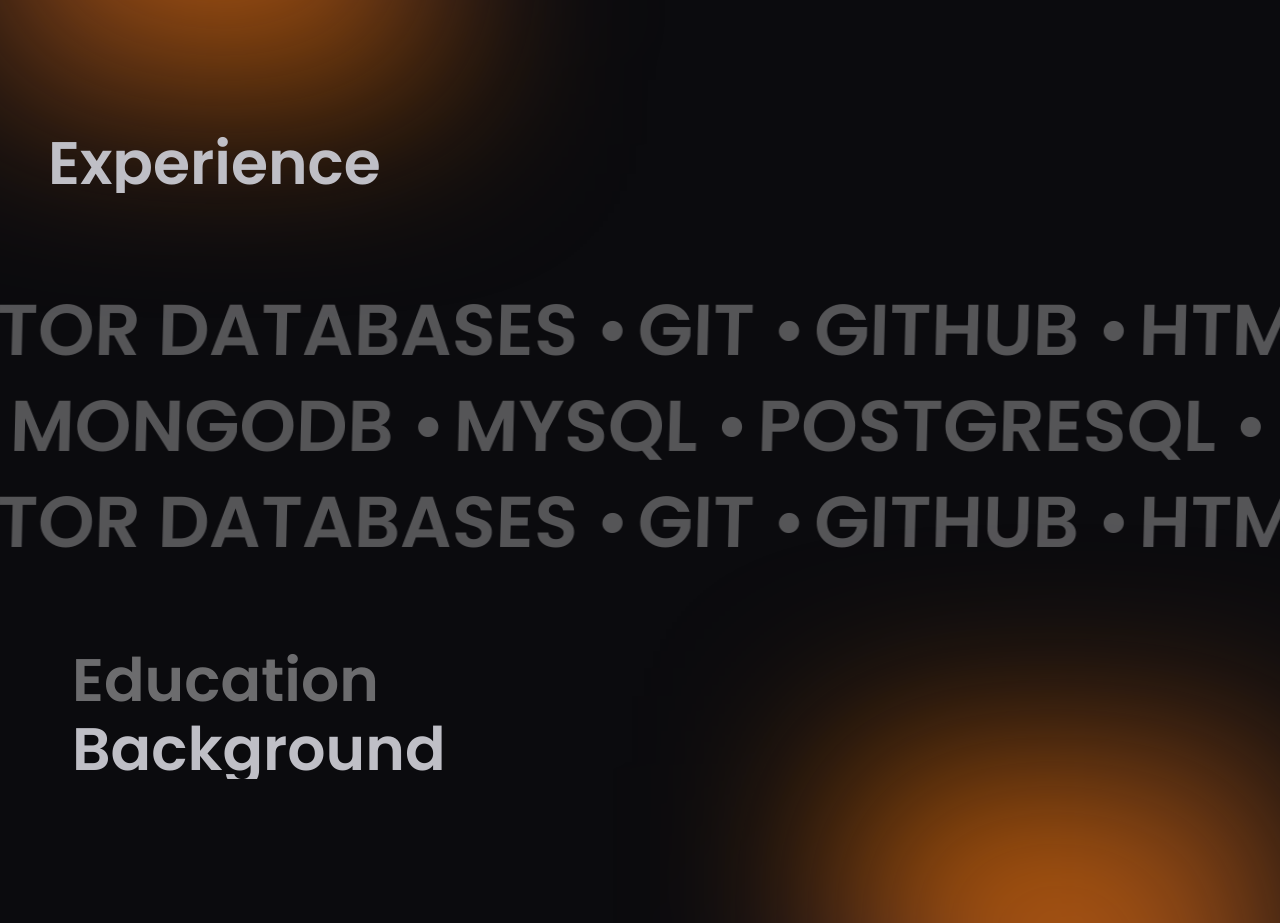
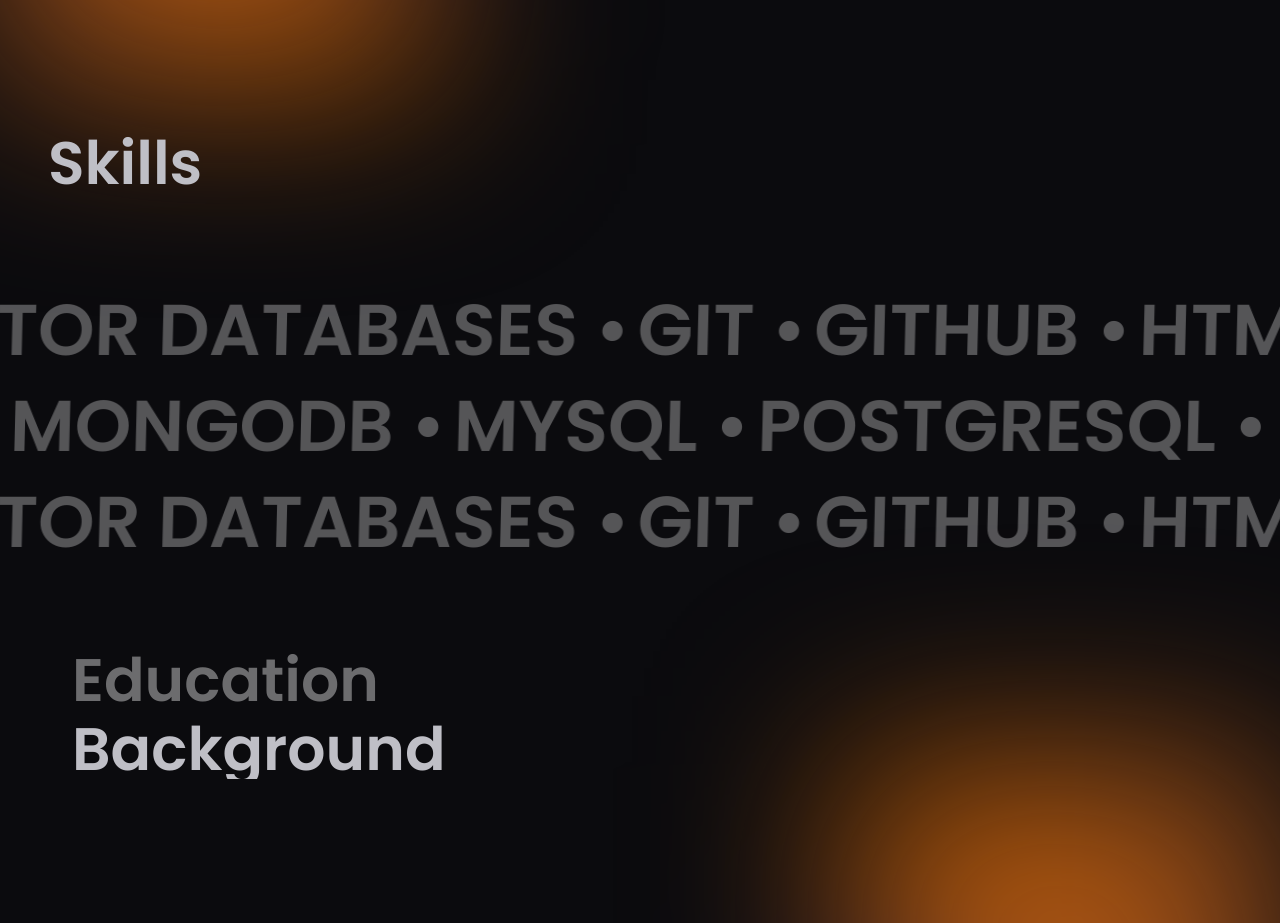
Before and after one commit to DhruvSharma19/Portfolio-Dhruv, a Next.js app: page / in a window 1280 px wide. Shown: the part 2800-3723 px from the top of the page. Built offline with nearby package versions, Linux system fonts and the light colour scheme.

Commit message:
Update page.tsx

```diff
--- a/src/app/page.tsx
+++ b/src/app/page.tsx
@@ -54,7 +54,7 @@
       <About about={about} timeline={timeline} />
       <Experience timeline={timeline} />
       <SectionHeading className="pl-4 md:px-12 py-20">
-        <SlideIn>Experience</SlideIn>
+        <SlideIn>Skills</SlideIn>
       </SectionHeading>
       {/* ===SKILLS SECTION=== */}
       <section id="skills">
```
